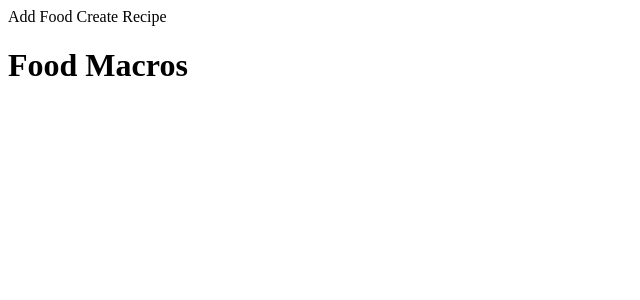
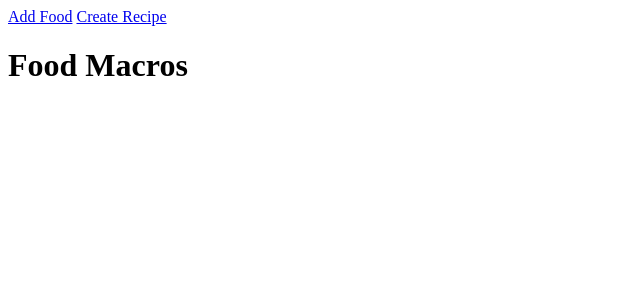
Before and after one commit to tobyroworth/food-macros, a SvelteKit app: page / in a window 1280 px wide. Shown: the top 300 px of the page, without its empty margins (0-640 px from the left). Built offline with nearby package versions, Linux system fonts and the light colour scheme.

Commit message:
fix: update navigation links to use href instead of onclick for better accessibility

```diff
--- a/src/routes/+layout.svelte
+++ b/src/routes/+layout.svelte
@@ -10,8 +10,8 @@
 </svelte:head>
 
 <nav>
-	<a onclick={goto("./add")}>Add Food</a>
-	<a onclick={goto("./recipe")}>Create Recipe</a>
+	<a href="/add">Add Food</a>
+	<a href="/recipe">Create Recipe</a>
 </nav>
 
 {@render children()}
```
